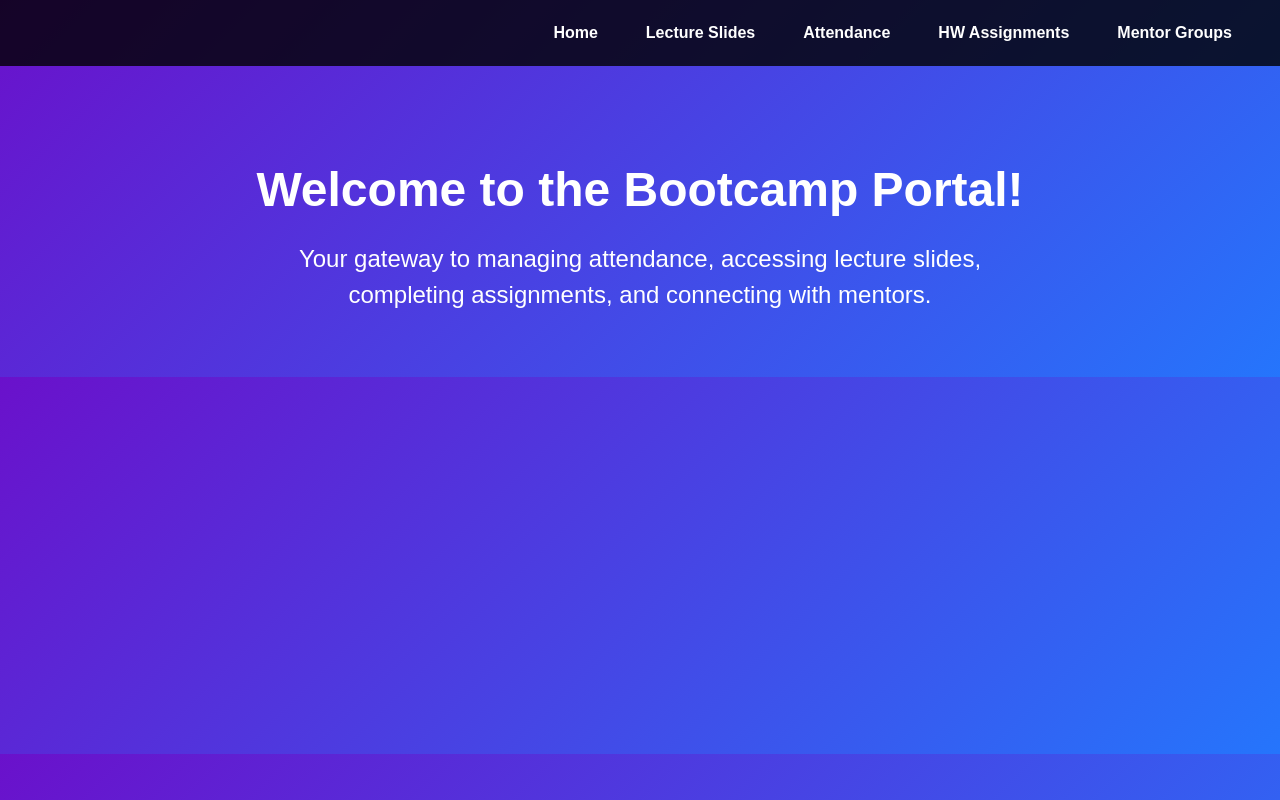
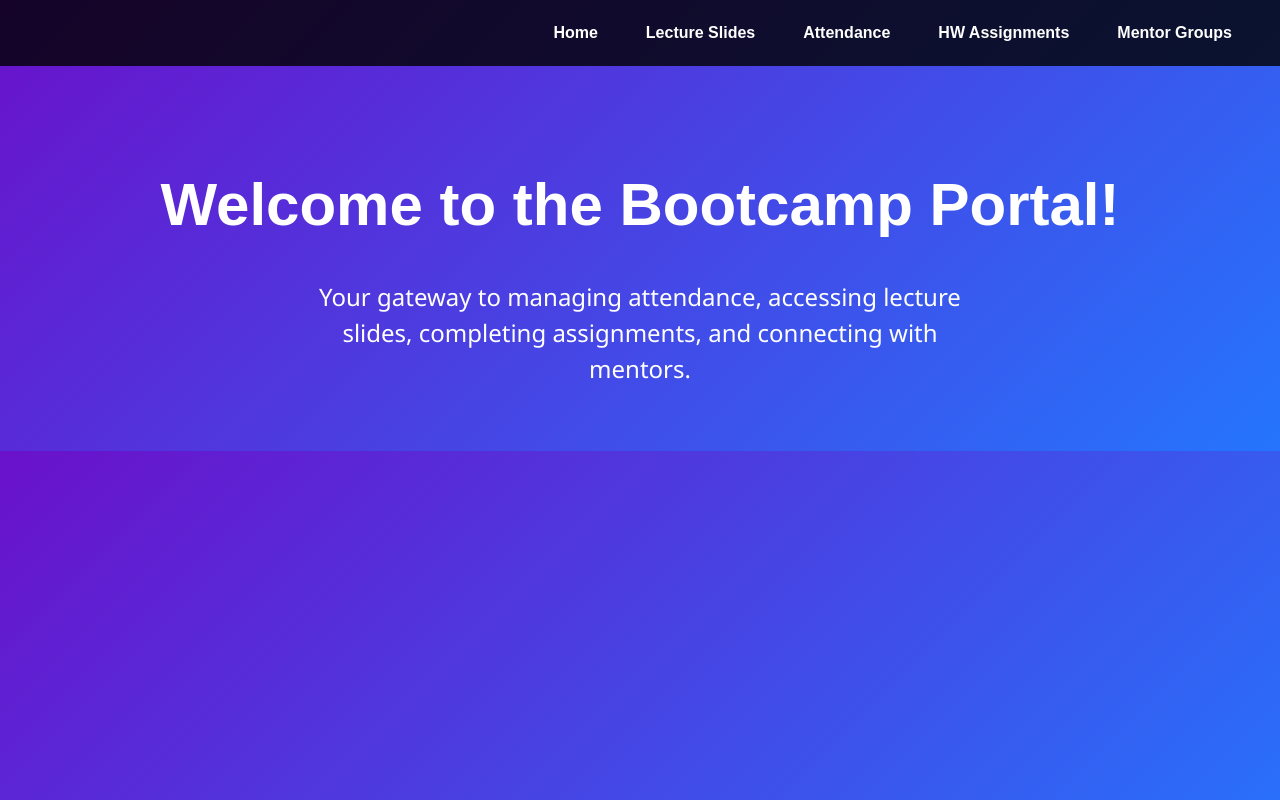
Before and after one commit to Samara-dotcom/appdevhackathonfinal, a React (Create React App) app: page / in a window 1280 px wide. Built offline with nearby package versions, Linux system fonts and the light colour scheme.

Commit message:
Added site title and favicon

```diff
--- a/package.json
+++ b/package.json
@@ -37,5 +37,4 @@
       "last 1 safari version"
     ]
   }
-
 }
--- a/public/index.html
+++ b/public/index.html
@@ -3,7 +3,8 @@
   <head>
     <meta charset="UTF-8" />
     <meta name="viewport" content="width=device-width, initial-scale=1.0" />
-    <title>React App</title>
+    <title>App Dev Bootcamp Portal</title>
+    <link rel="icon" type="image/x-icon" href="appdev_favicon.png">
   </head>
   <body>
     <!-- React will render everything here -->
--- a/src/App.css
+++ b/src/App.css
@@ -6,7 +6,13 @@ body {
     text-align: center;
     overflow-x: hidden;
   }
-
+  #mainHeading {
+    font-size: 60px;
+    margin-bottom: 40px;
+  }
+  #underHeading {
+    font-family:'Segoe UI', Tahoma, Geneva, Verdana, sans-serif;
+  }
   .navbar {
     background: rgba(0, 0, 0, 0.8);
     padding: 1em 0;
--- a/src/App.tsx
+++ b/src/App.tsx
@@ -1,5 +1,6 @@
 import React, { useState } from "react";
 import "./App.css";
+import logo from './logo.png'; // Tell webpack this JS file uses this image
 
 const App: React.FC = () => {
 
@@ -44,8 +45,8 @@ const App: React.FC = () => {
 
         {activeTab === "home" && (
           <div className="welcome-section">
-            <h1>Welcome to the Bootcamp Portal!</h1>
-            <p>Your gateway to managing attendance, accessing lecture slides, completing assignments, and connecting with mentors.</p>
+            <h1 id="mainHeading">Welcome to the Bootcamp Portal!</h1>
+            <p id="underHeading">Your gateway to managing attendance, accessing lecture slides, completing assignments, and connecting with mentors.</p>
           </div>
         )}
 
```
Also changed, not shown: public/appdev_favicon.png (added), 1 other file (tests, documents, lock files or other folders).
